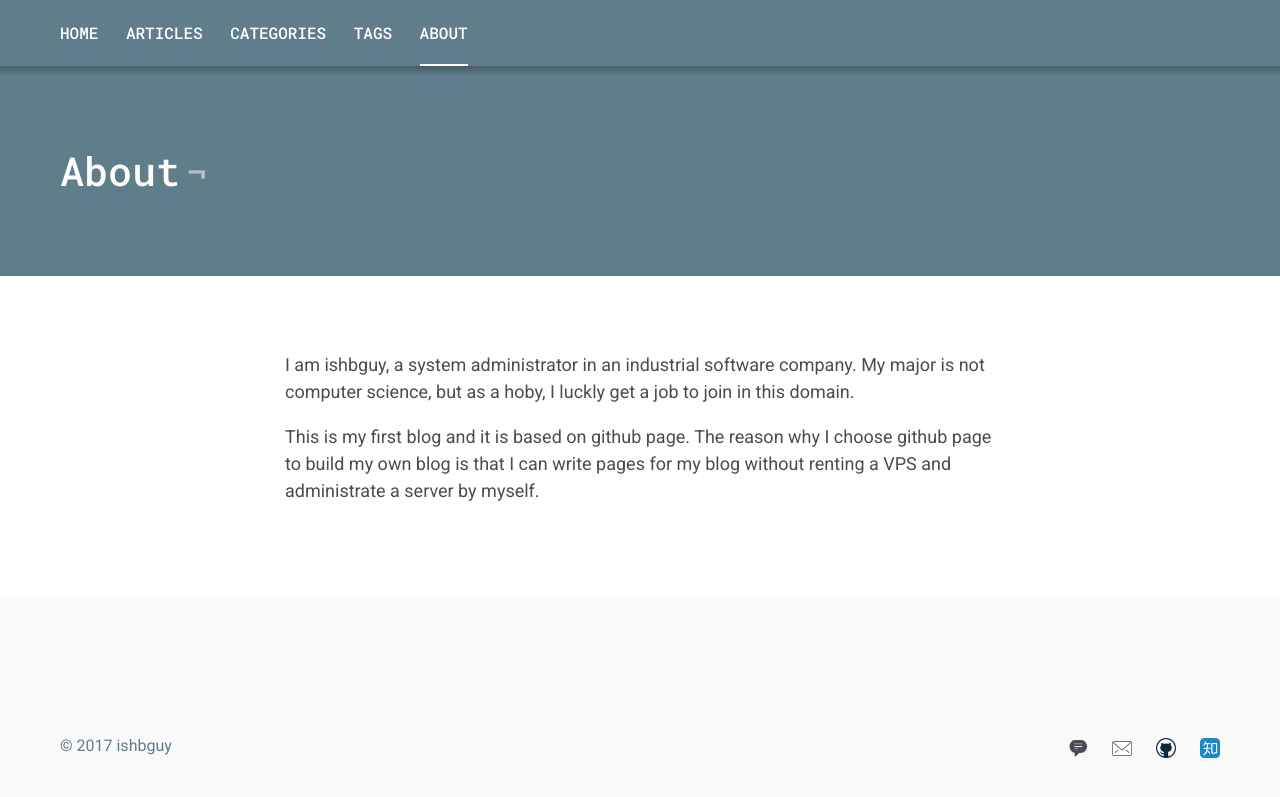
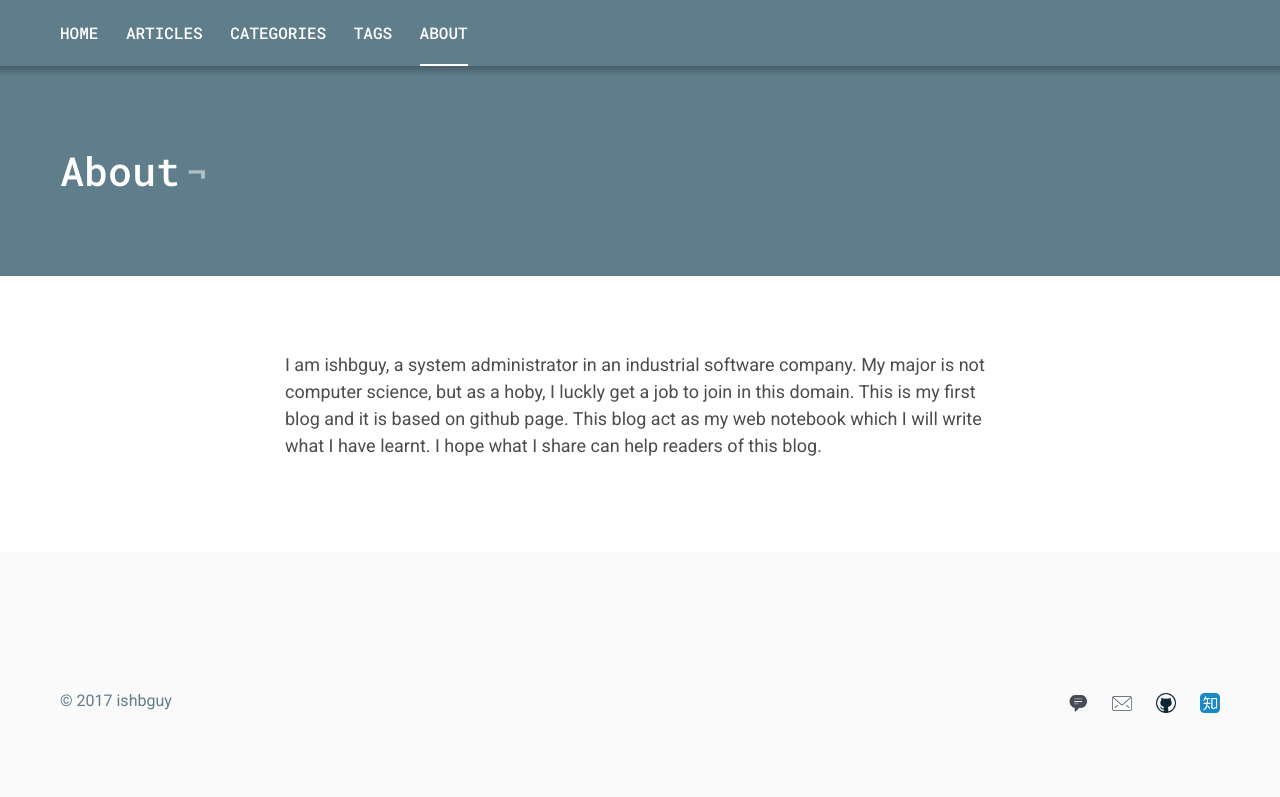
Before and after one commit to ishbguy/ishbguy.github.io, a Jekyll site: the page built from _pages/about.md, in a window 1280 px wide. Shown: the top 797 px of the page. Built offline with Jekyll 4.4.1, drawn with Linux system fonts in a browser that asks for light colours.

Commit message:
Update about.md.

```diff
--- a/_pages/about.md
+++ b/_pages/about.md
@@ -6,8 +6,6 @@ permalink: /about/
 
 I am ishbguy, a system administrator in an industrial software company. My
 major is not computer science, but as a hoby, I luckly get a job to join in
-this domain.
-
-This is my first blog and it is based on github page. The reason why I choose
-github page to build my own blog is that I can write pages for my blog without
-renting a VPS and administrate a server by myself.
+this domain. This is my first blog and it is based on github page. This blog
+act as my web notebook which I will write what I have learnt. I hope what I
+share can help readers of this blog.
```
